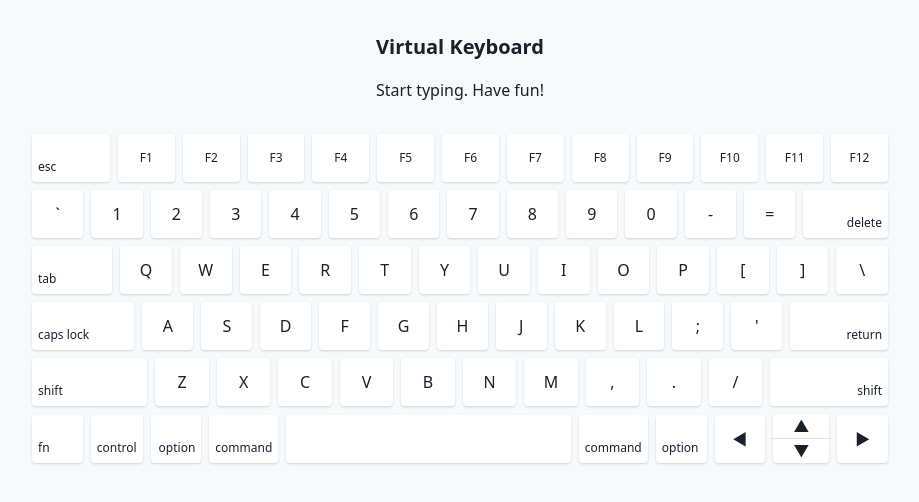
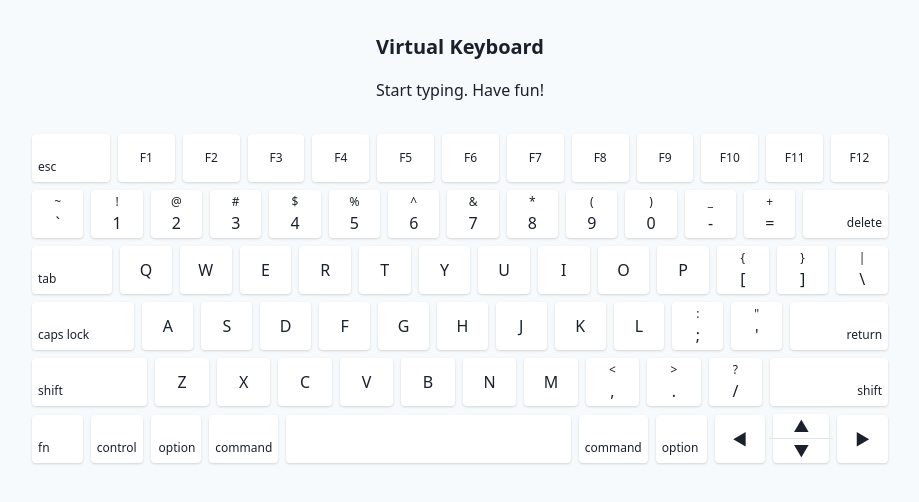
Before and after one commit to mikemcbride/virtual-keyboard, a Vue app: page / in a window 1280 px wide. Shown: the top 502 px of the page, without its empty margins (180-1099 px from the left). Built offline with nearby package versions, Linux system fonts and the light colour scheme.

Commit message:
adds alternate key symbols

```diff
--- a/src/components/Key.vue
+++ b/src/components/Key.vue
@@ -15,7 +15,11 @@
       'text-center justify-center': !meta.align
      }"
     :style="computedWidth">
-    <span class="px-1" :class="{ 'pb-1': meta.align }">{{ meta.label }}</span>
+    <span class="px-1" :class="{ 'pb-1': meta.align }" v-if="meta.label">{{ meta.label }}</span>
+    <span class="px-1 flex flex-col" v-if="meta.labels">
+      <span class="text-xs">{{ meta.labels[0] }}</span>
+      <span class="text-base">{{ meta.labels[1] }}</span>
+    </span>
   </div>
 </template>
 
--- a/src/keyInfo.js
+++ b/src/keyInfo.js
@@ -84,67 +84,67 @@ export default [
   // numeric keys
   [
     {
-      label: '`',
+      labels: ['~', '`'],
       size: 1,
       code: 'Backquote',
     },
     {
-      label: '1',
+      labels: ['!', '1'],
       size: 1,
       code: 'Digit1',
     },
     {
-      label: '2',
+      labels: ['@', '2'],
       size: 1,
       code: 'Digit2',
     },
     {
-      label: '3',
+      labels: ['#', '3'],
       size: 1,
       code: 'Digit3',
     },
     {
-      label: '4',
+      labels: ['$', '4'],
       size: 1,
       code: 'Digit4',
     },
     {
-      label: '5',
+      labels: ['%', '5'],
       size: 1,
       code: 'Digit5',
     },
     {
-      label: '6',
+      labels: ['^', '6'],
       size: 1,
       code: 'Digit6',
     },
     {
-      label: '7',
+      labels: ['&', '7'],
       size: 1,
       code: 'Digit7',
     },
     {
-      label: '8',
+      labels: ['*', '8'],
       size: 1,
       code: 'Digit8',
     },
     {
-      label: '9',
+      labels: ['(', '9'],
       size: 1,
       code: 'Digit9',
     },
     {
-      label: '0',
+      labels: [')', '0'],
       size: 1,
       code: 'Digit0',
     },
     {
-      label: '-',
+      labels: ['_', '-'],
       size: 1,
       code: 'Minus',
     },
     {
-      label: '=',
+      labels: ['+', '='],
       size: 1,
       code: 'Equal',
     },
@@ -216,17 +216,17 @@ export default [
       code: 'KeyP',
     },
     {
-      label: '[',
+      labels: ['{', '['],
       size: 1,
       code: 'BracketLeft',
     },
     {
-      label: ']',
+      labels: ['}', ']'],
       size: 1,
       code: 'BracketRight',
     },
     {
-      label: '\\',
+      labels: ['|', '\\'],
       size: 1,
       code: 'Backslash',
     },
@@ -286,12 +286,12 @@ export default [
       code: 'KeyL',
     },
     {
-      label: ';',
+      labels: [':', ';'],
       size: 1,
       code: 'Semicolon',
     },
     {
-      label: `'`,
+      labels: ['"', `'`],
       size: 1,
       code: 'Quote',
     },
@@ -348,17 +348,17 @@ export default [
       code: 'KeyM',
     },
     {
-      label: ',',
+      labels: ['<', ','],
       size: 1,
       code: 'Comma',
     },
     {
-      label: '.',
+      labels: ['>', '.'],
       size: 1,
       code: 'Period',
     },
     {
-      label: '/',
+      labels: ['?', '/'],
       size: 1,
       code: 'Slash',
     },
```
